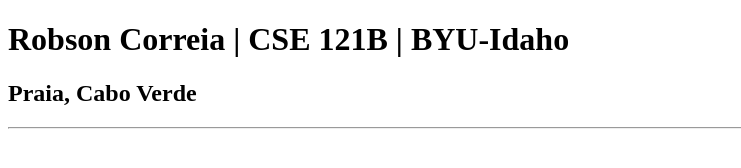
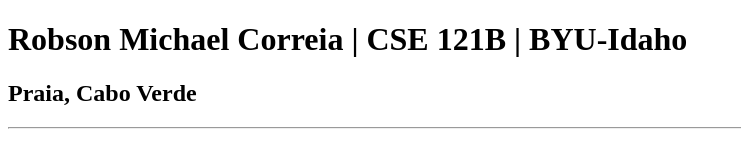
Before and after one commit to robgol/cse121b-1, a plain HTML site: page index.html in a window 1280 px wide. Shown: the whole page, without its empty margins (0-741 px from the left). Drawn offline with Linux system fonts and the light colour scheme.

Commit message:
Name updated

```diff
--- a/index.html
+++ b/index.html
@@ -6,7 +6,7 @@
     <title>Robson Correia | CSE 121B | BYU-Idaho</title>
 </head>
 <body>
-    <h1>Robson Correia | CSE 121B | BYU-Idaho</h1>
+    <h1>Robson Michael Correia | CSE 121B | BYU-Idaho</h1>
     <h2>Praia, Cabo Verde</h2>
     <hr>
 
```
